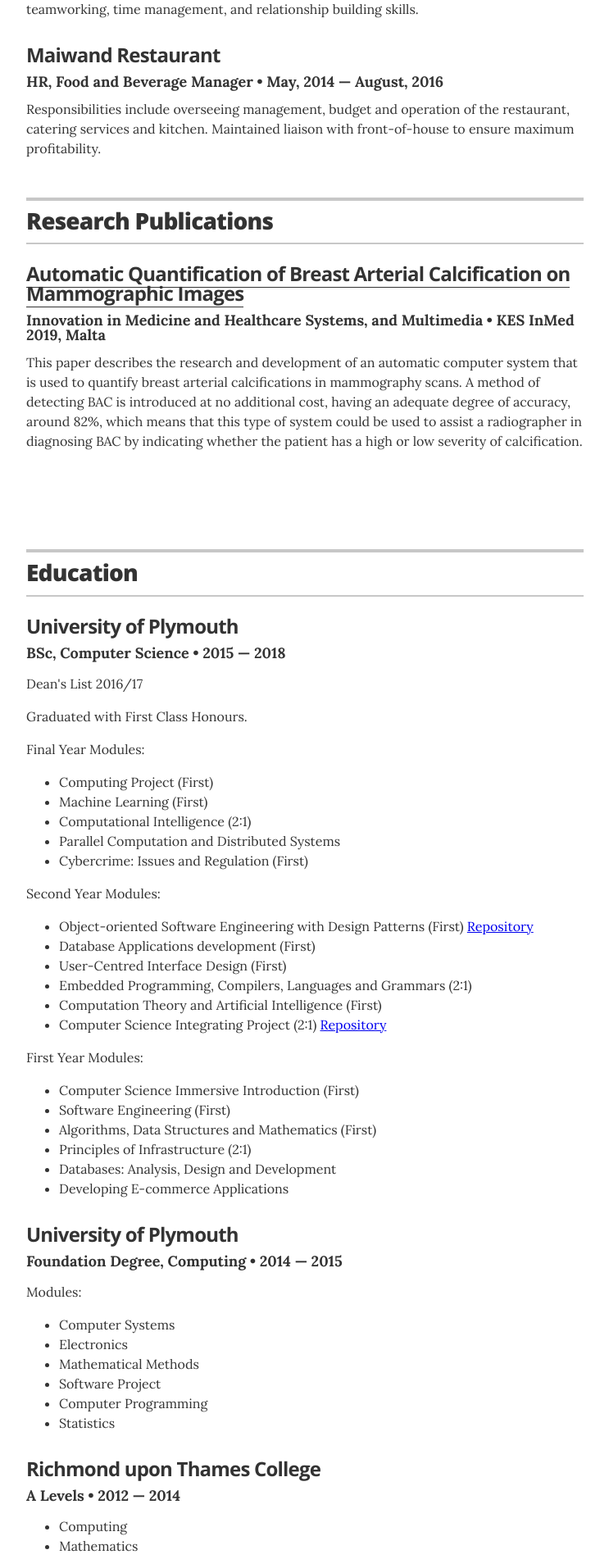
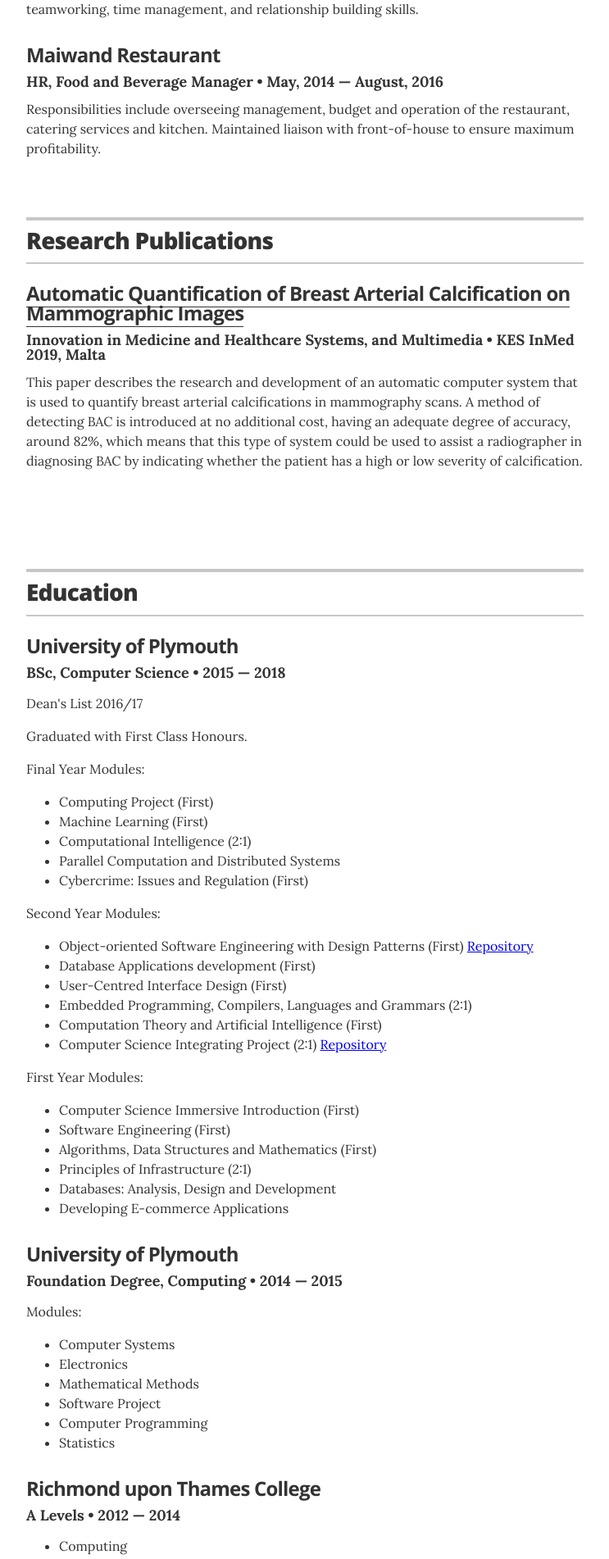
Before and after one commit to nmazidi/nmazidi.github.io, a Jekyll site: the page built from index.html, in a window 1280 px wide. Shown: the part 1435-3337 px from the top of the page at 82% size, without its empty margins (268-1011 px from the left). Built offline with Jekyll 4.4.1, drawn with Linux system fonts in a browser that asks for light colours.

Commit message:
added spacing for pdf

```diff
--- a/_data/experience.yml
+++ b/_data/experience.yml
@@ -17,4 +17,4 @@
 - company: Maiwand Restaurant
   position: HR, Food and Beverage Manager
   duration:   May, 2014  &mdash; August, 2016
-  summary: Responsibilities include overseeing management, budget and operation of the restaurant, catering services and kitchen. Maintained liaison with front-of-house to ensure maximum profitability.
+  summary: Responsibilities include overseeing management, budget and operation of the restaurant, catering services and kitchen. Maintained liaison with front-of-house to ensure maximum profitability. <br><br>
--- a/_data/recognitions.yml
+++ b/_data/recognitions.yml
@@ -2,4 +2,4 @@
 - award: <a href="https://link.springer.com/chapter/10.1007%2F978-981-13-8566-7_28">Automatic Quantification of Breast Arterial Calcification on Mammographic Images</a>
   organization: Innovation in Medicine and Healthcare Systems, and Multimedia
   year: KES InMed 2019, Malta
-  summary: This paper describes the research and development of an automatic computer system that is used to quantify breast arterial calcifications in mammography scans. A method of detecting BAC is introduced at no additional cost, having an adequate degree of accuracy, around 82%, which means that this type of system could be used to assist a radiographer in diagnosing BAC by indicating whether the patient has a high or low severity of calcification. </br></br></br></br>
+  summary: This paper describes the research and development of an automatic computer system that is used to quantify breast arterial calcifications in mammography scans. A method of detecting BAC is introduced at no additional cost, having an adequate degree of accuracy, around 82%, which means that this type of system could be used to assist a radiographer in diagnosing BAC by indicating whether the patient has a high or low severity of calcification. <br><br><br><br>
```
